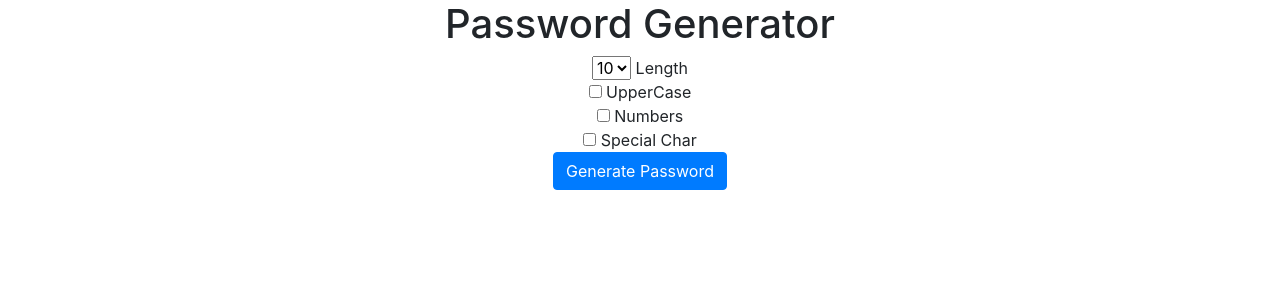
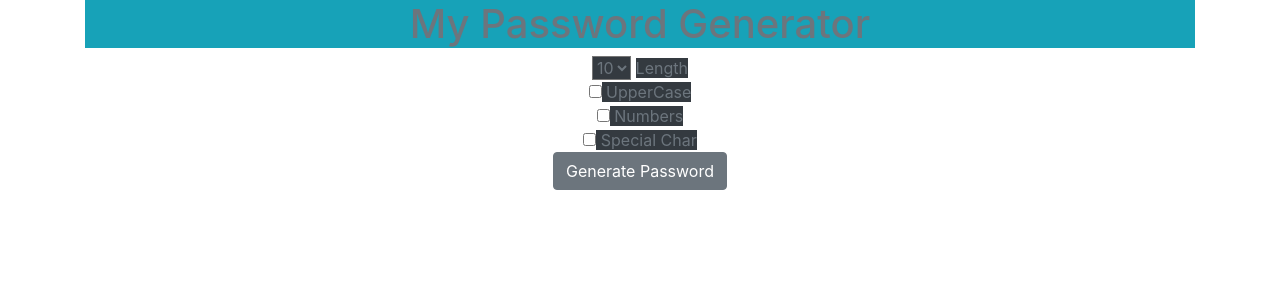
Before and after one commit to srinathkp7/password_generator-project, a Django app: page / in a window 1280 px wide. Shown: the top 300 px of the page. Run offline with Django 3.2, Linux system fonts and the light colour scheme; some libraries are stand-ins or nearby versions.

Commit message:
First commit!

```diff
--- a/generators/templates/generators/home.html
+++ b/generators/templates/generators/home.html
@@ -2,10 +2,11 @@
 <div class="container text-center">
 
 
-<h1>Password Generator</h1>
+<h1 class="text-secondary bg-info">My Password Generator</h1>
 
 <form action="{% url 'password' %}">
- <select name="length">
+ <select class="bg-dark text-muted" name="length">
+  <option value="5">5</option>
   <option value="6">6</option>
   <option value="7">7</option>
   <option value="8">8</option>
@@ -14,15 +15,17 @@
   <option value="11">11</option>
   <option value="12">12</option>
   <option value="13">13</option>
- </select> Length
+  <option value="14">14</option>
+  <option value="15">15</option>
+ </select> <t class="bg-dark text-muted">Length</t>
  <br>
- <input type="checkbox" name="uppercase"> UpperCase
+ <input type="checkbox" name="uppercase"><t class="bg-dark text-muted"> UpperCase</t>
 <br>
- <input type="checkbox" name="numbers"> Numbers
+ <input type="checkbox" name="numbers"><t class="bg-dark text-muted"> Numbers</t>
 <br>
- <input type="checkbox" name="special"> Special Char
+ <input type="checkbox" name="special"><t class="bg-dark text-muted"> Special Char</t>
 <br>
- <input type="submit" value="Generate Password" class="btn btn-primary">
+ <input type="submit" value="Generate Password" class="btn btn-secondary text-white">
 
 
 </form>
```
Also changed, not shown: generators/templates/generators/password.html (+12 -3 lines), db.sqlite3.
